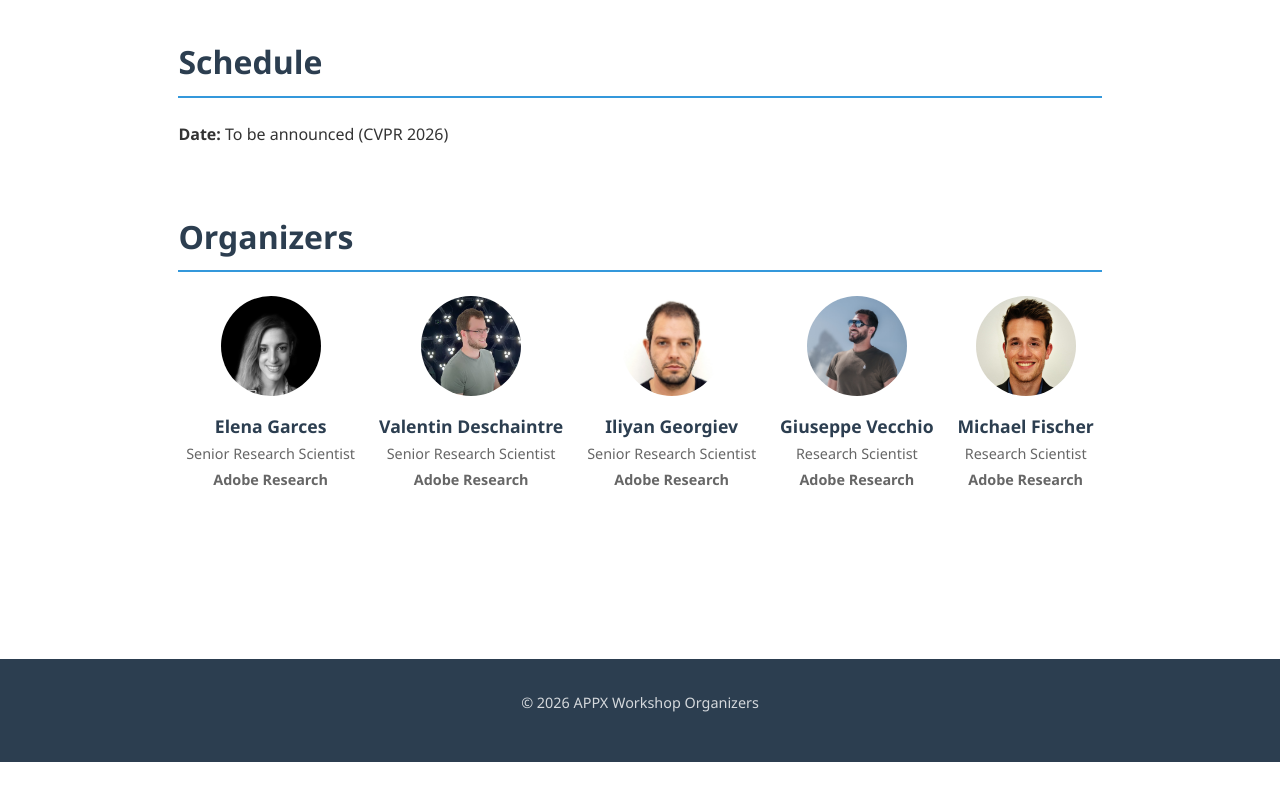
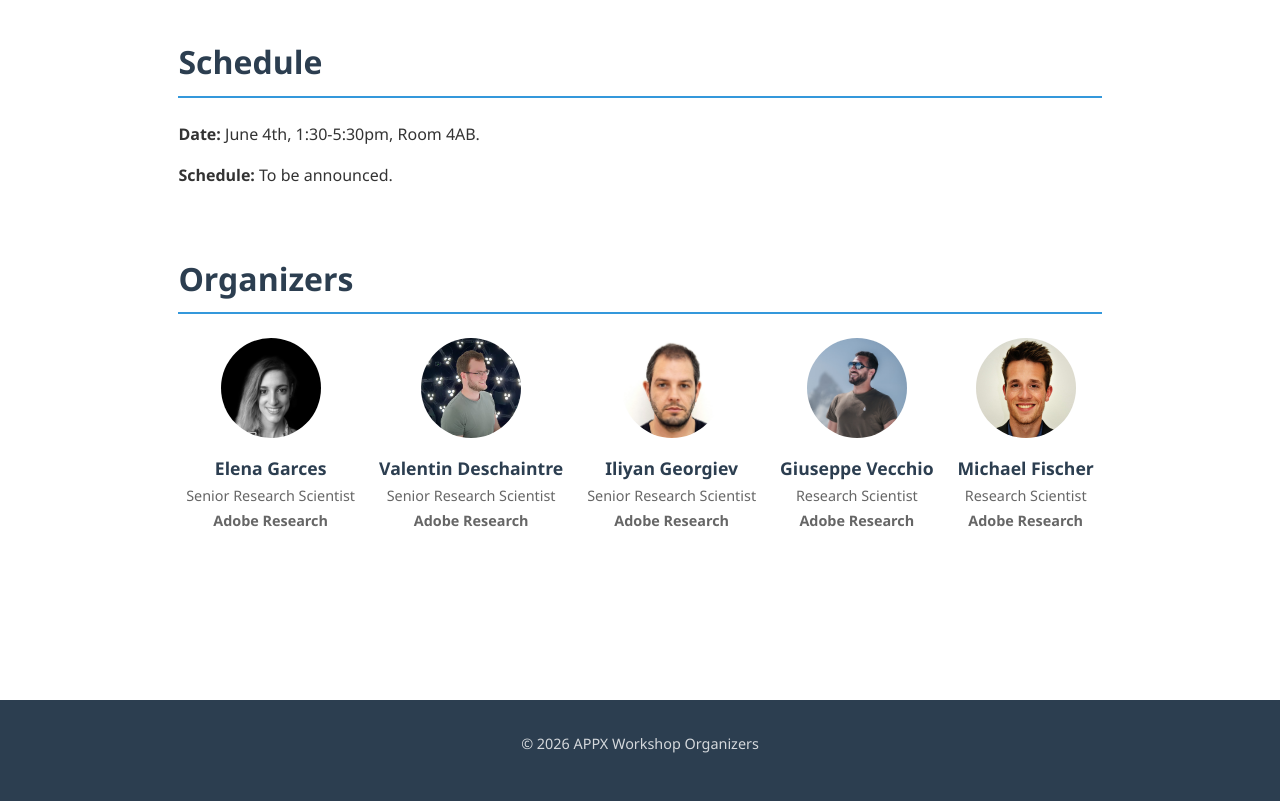
Before and after one commit to appx-workshop/appx-workshop.github.io, a plain HTML site: page index.html in a window 1280 px wide. Shown: the part 3100-3901 px from the top of the page. Before the commit the page ends 3862 px from the top, so only its background shows below. Drawn offline with Linux system fonts and the light colour scheme.

Commit message:
updated schedule

```diff
--- a/index.html
+++ b/index.html
@@ -151,7 +151,8 @@
 
         <section id="schedule">
             <h2>Schedule</h2>
-            <p><strong>Date:</strong> To be announced (CVPR 2026)</p>
+            <p><strong>Date:</strong> June 4th, 1:30-5:30pm, Room 4AB.</p>
+            <p><strong>Schedule:</strong> To be announced.</p>
             <!-- <table class="schedule-table">
                 <tbody>
                     <tr>
```
